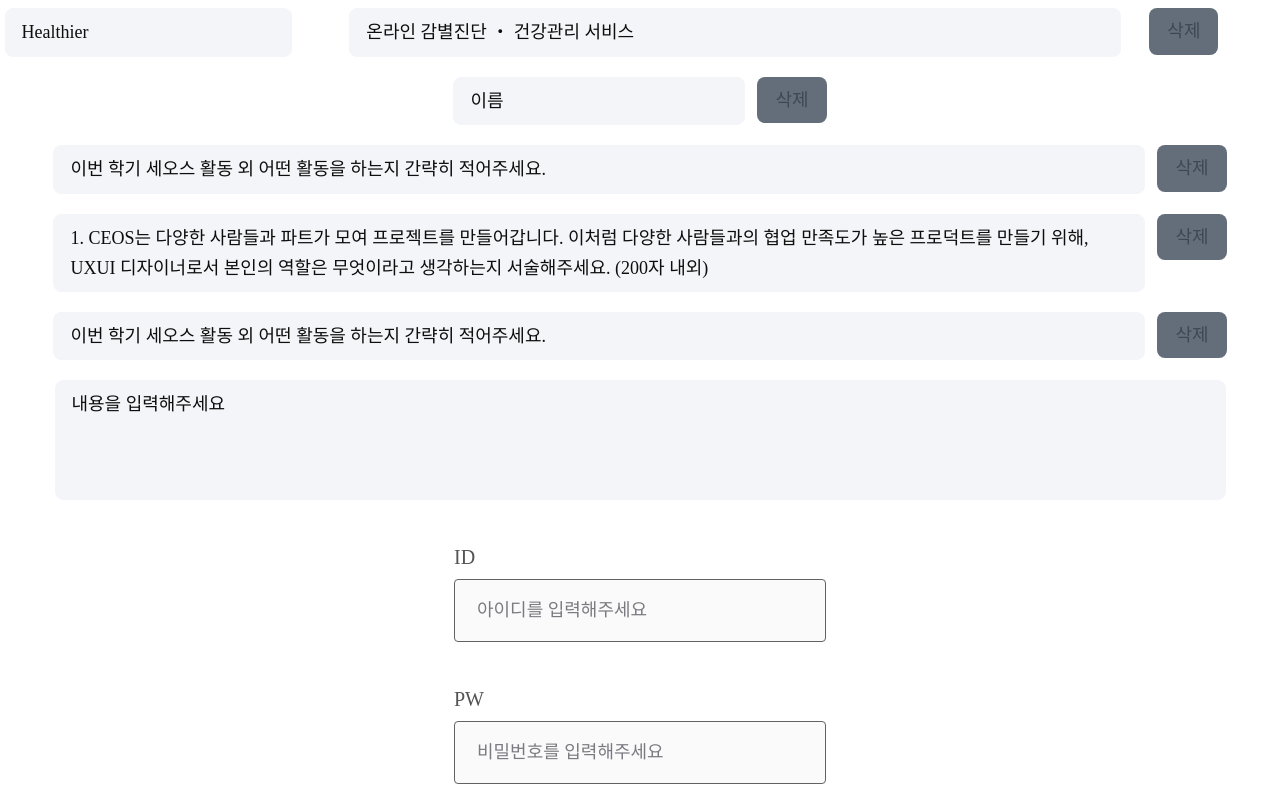
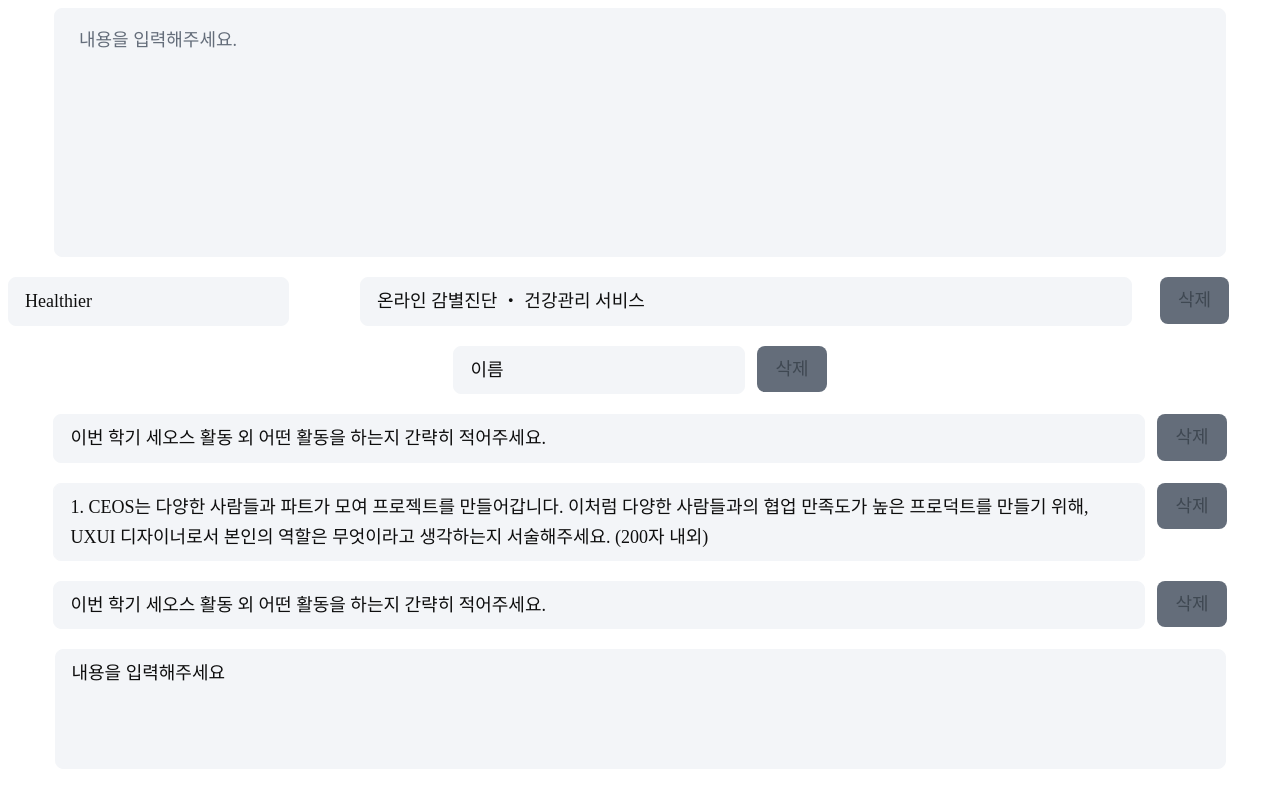
Before and after one commit to CEOS-Developers/CEOS-FE, a Next.js app in the folder apps/ceos/: page / in a window 1280 px wide. Shown: the top 800 px of the page. Built offline with nearby package versions, Linux system fonts and the light colour scheme; a web font is replaced by a local one; what emotion-reset would draw is missing.

Commit message:
fix: TextField 레이아웃 수정

```diff
--- a/apps/ceos/src/pages/index.tsx
+++ b/apps/ceos/src/pages/index.tsx
@@ -28,8 +28,11 @@ export default function Home() {
   const colors = ['Green', 'Skyblue', 'Yellow'];
   return (
     <Flex direction="column" webGap={20}>
+      {/* user에서 사용할 multiline TextField */}
+      <TextField multiline width={1172} />
+
       {/* 리워드 전용 */}
-      <Flex width={1271}>
+      <Flex webGap={28}>
         <TextField {...register('reward')} />
         <RemovableTextField
           {...register('rewardDescription')}
--- a/packages/ui/src/components/TextField/TextField.tsx
+++ b/packages/ui/src/components/TextField/TextField.tsx
@@ -26,7 +26,7 @@ export const TextField = forwardRef<HTMLInputElement, TextFieldProps>(
       helperText,
       placeholder = '내용을 입력해주세요.',
       width = 372,
-      height = 249,
+      height,
       multiline = false,
       ...props
     },
@@ -51,9 +51,9 @@ export const TextField = forwardRef<HTMLInputElement, TextFieldProps>(
             {...props}
           />
         )}
-        <StyledHelperTextBox>
-          {helperText &&
-            helperText.map((helper, idx) => (
+        {helperText && (
+          <StyledHelperTextBox>
+            {helperText.map((helper, idx) => (
               <StyledHelperText
                 key={idx}
                 placeholder={placeholder}
@@ -62,7 +62,8 @@ export const TextField = forwardRef<HTMLInputElement, TextFieldProps>(
                 {helper.text}
               </StyledHelperText>
             ))}
-        </StyledHelperTextBox>
+          </StyledHelperTextBox>
+        )}
       </Container>
     );
   },
@@ -70,6 +71,9 @@ export const TextField = forwardRef<HTMLInputElement, TextFieldProps>(
 
 const Container = styled(Flex)<{ width: number }>`
   width: ${({ width }) => width}px;
+
+  flex-direction: column;
+  align-items: flex-start;
 
   @media (max-width: 1023px) {
     width: 100%;
@@ -108,9 +112,9 @@ const StyledInput = styled.input`
     ${theme.typo.Mobile.Body1};
   }
 `;
-const StyledTextArea = styled.textarea<{ height: number }>`
+const StyledTextArea = styled.textarea<{ height?: number }>`
   width: 100%;
-  height: ${({ height }) => height}px;
+  height: ${({ height }) => (height ? height : 249)}px;
   padding: ${({ height }) => (height ? '8px 16px' : '16px 8px 16px 24px')};
 
   box-sizing: border-box;
```
